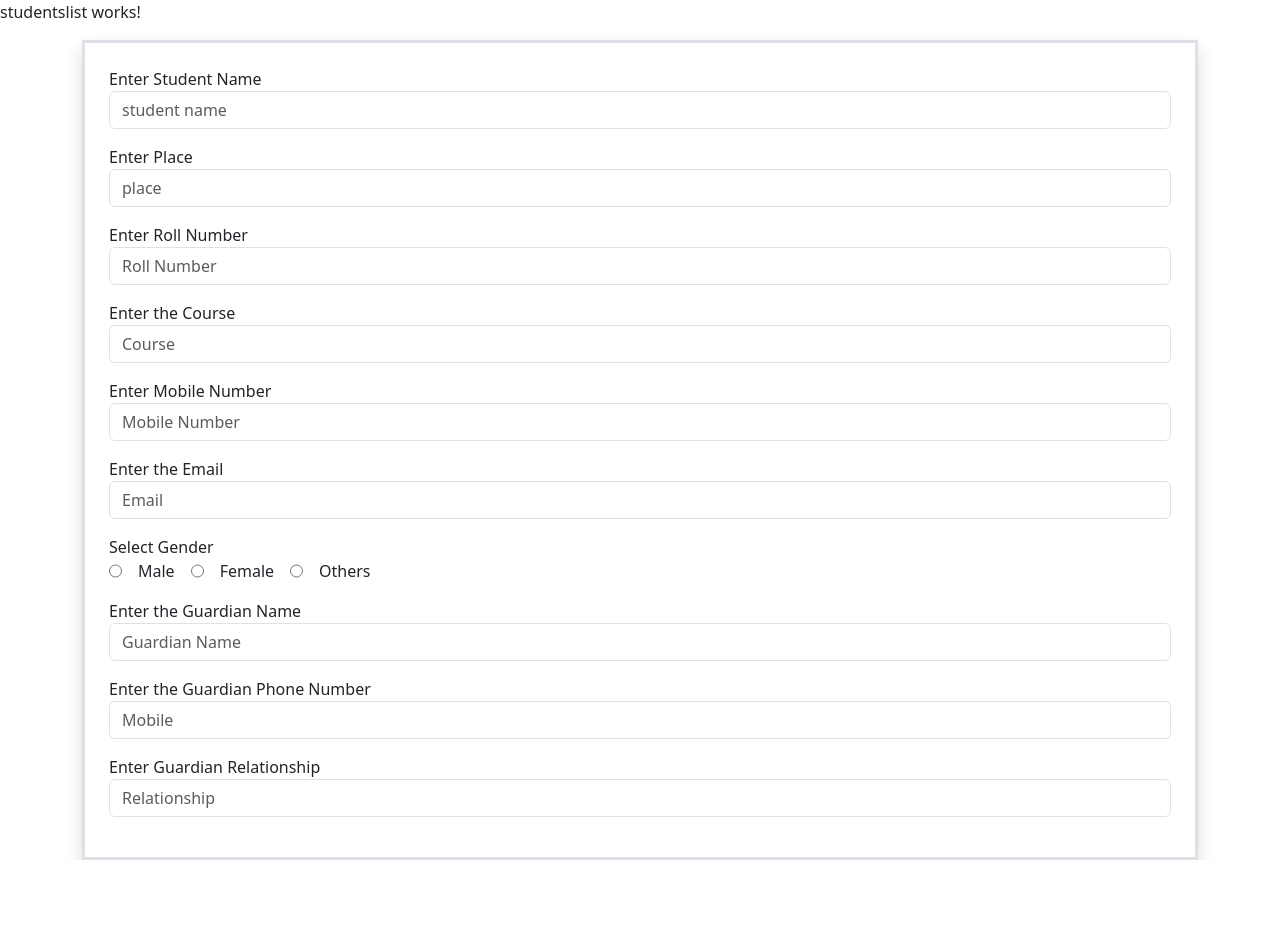
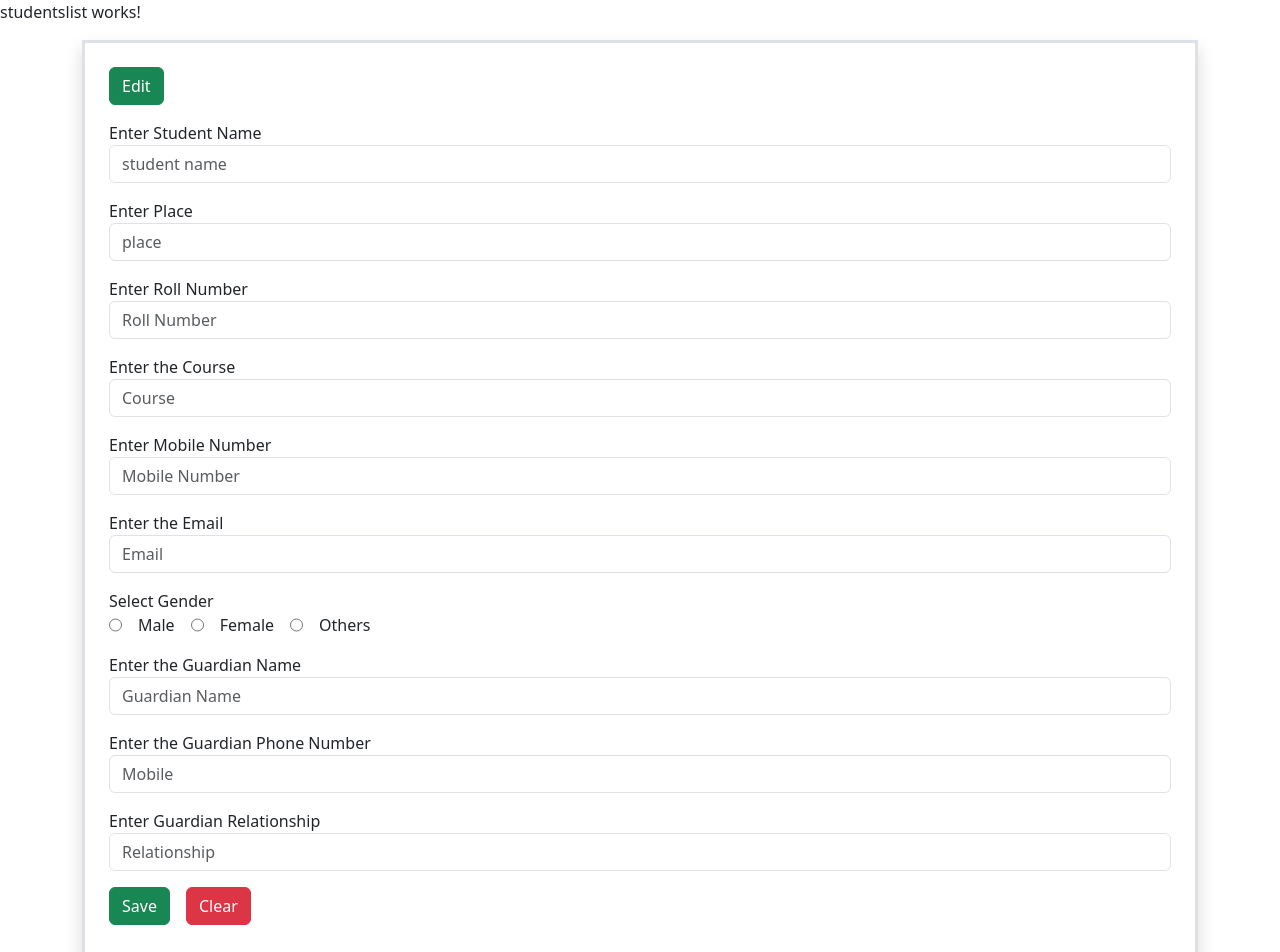
Before and after one commit to Sruthips18/student_profile_frontend, an Angular app: page / in a window 1280 px wide. Shown: the top 952 px of the page. Before the commit the page ends 860 px from the top, so only its background shows below. Built offline with nearby package versions, Linux system fonts and the light colour scheme; no server answers.

Commit message:
buttons added

```diff
--- a/src/app/studentslist/studentslist.component.html
+++ b/src/app/studentslist/studentslist.component.html
@@ -1,6 +1,9 @@
 <p>studentslist works!</p>
 <div class="container">
     <form action="" [formGroup]="studentForm" class="border border-3 p-4 shadow">
+        <div class="mb-3">
+            <button type="submit" class="btn btn-success">Edit</button>
+        </div>
         <div class="mb-3">
             <label for="">Enter Student Name </label>
             <input type="text" class="form-control" placeholder="student name" formControlName="name">
@@ -53,5 +56,9 @@
             <label for="">Enter Guardian Relationship</label>
             <input type="text" class="form-control" placeholder="Relationship" formControlName="guard_relation">
         </div>
+        <div class="mb-3 d-flex gap-3">
+            <button type="submit" class="btn btn-success">Save</button>
+            <button type="submit" class="btn btn-danger">Clear</button>
+        </div>
     </form>
 </div>
```
